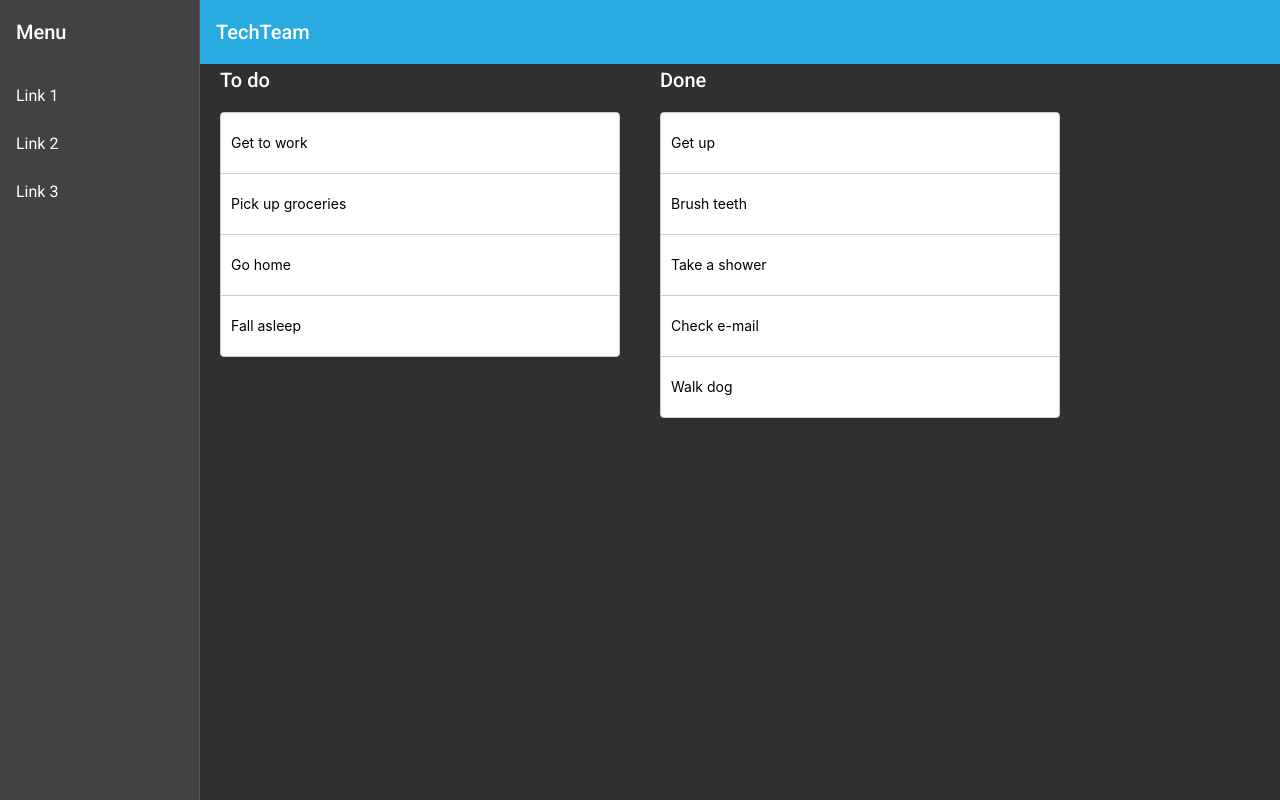
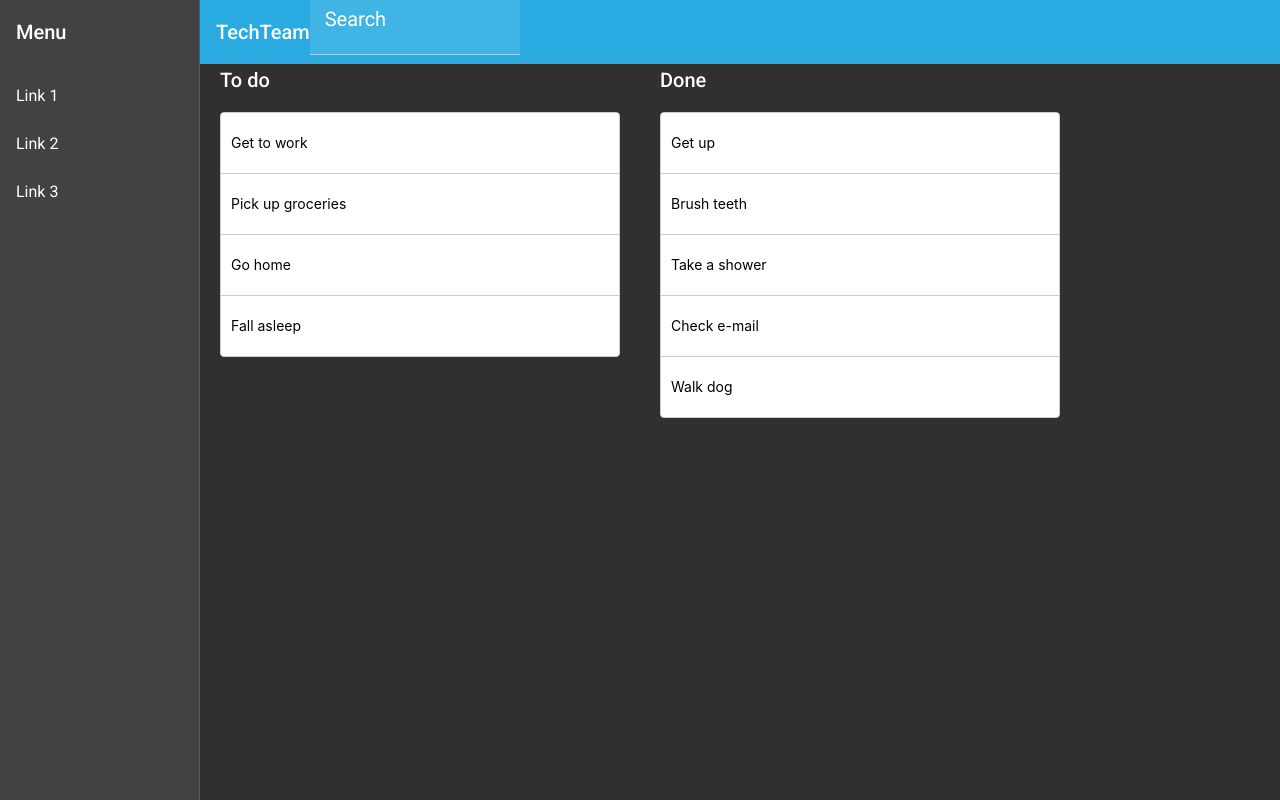
Before and after one commit to TechTeamNZ/TechTeam-Now-Ui-Kit-Angular, an Angular app: page / in a window 1280 px wide. Shown: the top 802 px of the page. Built offline with nearby package versions, Linux system fonts and the light colour scheme.

Commit message:
Added Searchbox component and added it to Navigation just need to get it right aligned

```diff
--- a/src/app/app.module.ts
+++ b/src/app/app.module.ts
@@ -29,6 +29,7 @@ import { MatMenuModule } from '@angular/material/menu';
 import { DragDropComponent } from './drag-drop/drag-drop.component';
 import { DragDropModule } from '@angular/cdk/drag-drop';
 import { MatSliderModule } from '@angular/material/slider';
+import { SearchBoxComponent } from './search-box/search-box.component';
 
 @NgModule({
   declarations: [
@@ -38,7 +39,8 @@ import { MatSliderModule } from '@angular/material/slider';
     TableComponent,
     TreeComponent,
     DashboardComponent,
-    DragDropComponent
+    DragDropComponent,
+    SearchBoxComponent
   ],
   imports: [
     BrowserModule,
--- a/src/app/navigation/navigation.component.html
+++ b/src/app/navigation/navigation.component.html
@@ -21,6 +21,9 @@
         <mat-icon aria-label="Side nav toggle icon">menu</mat-icon>
       </button>
       <span>TechTeam</span>
+      <span><div>
+        <app-search-box></app-search-box>
+      </div></span>
 
     </mat-toolbar>
     <div>
--- /dev/null
+++ b/src/app/search-box/search-box.component.css
@@ -0,0 +1,5 @@
+ {
+    /* This fills the remaining space, by using flexbox.
+       Every toolbar row uses a flexbox row layout. */
+    flex: 1 1 auto;
+  }
--- /dev/null
+++ b/src/app/search-box/search-box.component.html
@@ -0,0 +1,7 @@
+<div class="example-container flex: 1 1 auto;">
+    <mat-form-field appearance="fill">
+      <mat-label>Search</mat-label>
+      <input matInput>
+    </mat-form-field>
+
+  </div>
--- /dev/null
+++ b/src/app/search-box/search-box.component.ts
@@ -0,0 +1,15 @@
+import { Component, OnInit } from '@angular/core';
+
+@Component({
+  selector: 'app-search-box',
+  templateUrl: './search-box.component.html',
+  styleUrls: ['./search-box.component.css']
+})
+export class SearchBoxComponent implements OnInit {
+
+  constructor() { }
+
+  ngOnInit(): void {
+  }
+
+}
```
Also changed, not shown: 1 other file (tests, documents, lock files or other folders).
